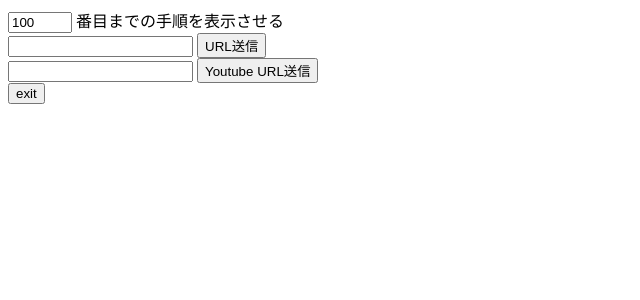
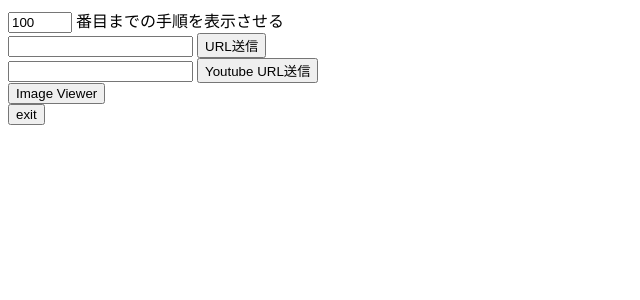
Before and after one commit to takosuke888/kitchenProject, a Flask app: page / in a window 1280 px wide. Shown: the top 300 px of the page, without its empty margins (0-640 px from the left). Run offline with Flask 3, Linux system fonts and the light colour scheme; parts of the project's set-up code (start-up, migrations or seed data) failed here and were passed over.

Commit message:
make imageviewer service

```diff
--- a/app/templates/index.html
+++ b/app/templates/index.html
@@ -25,6 +25,10 @@
         <button type="submit" formmethod="POST">Youtube URL送信</button>
     </form>
 
+    <form action='/get_imageviewer_request'>
+        <button type="submit" formmethod="GET">Image Viewer</button>
+    </form>
+
     <form action='/exit'>
         <button type="submit" formmethod="GET">exit</button>
     </form>
```
